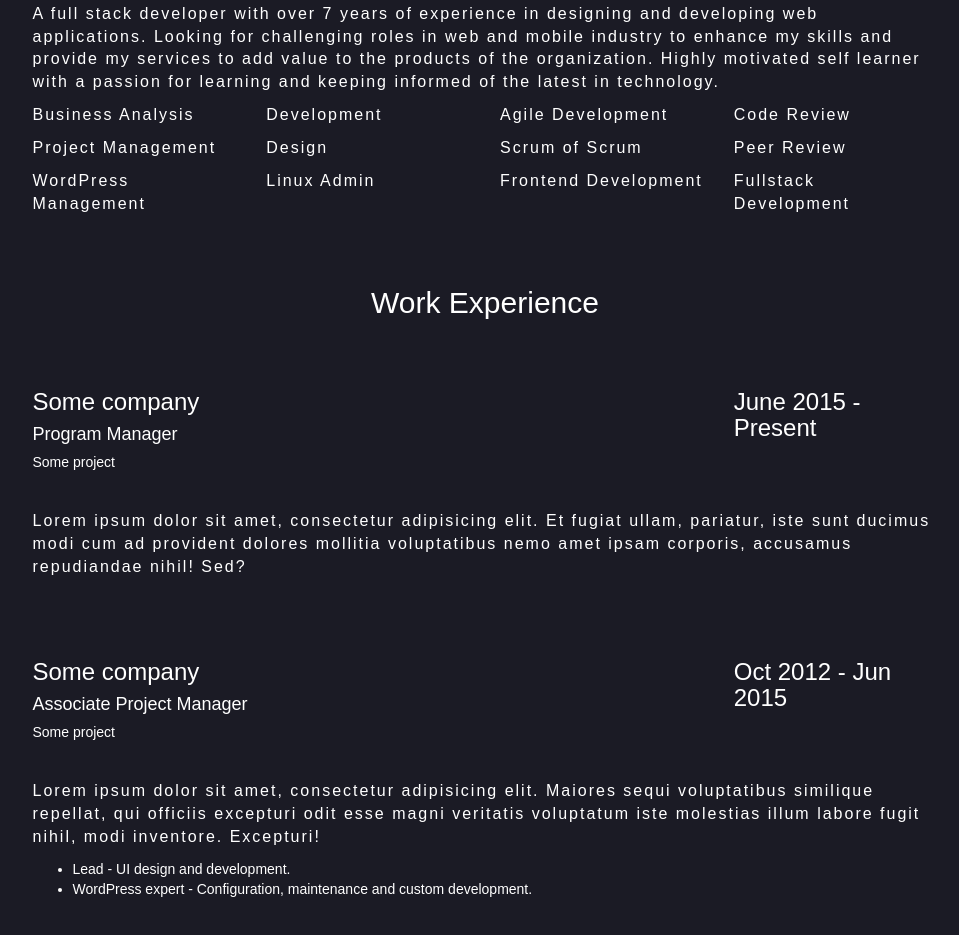
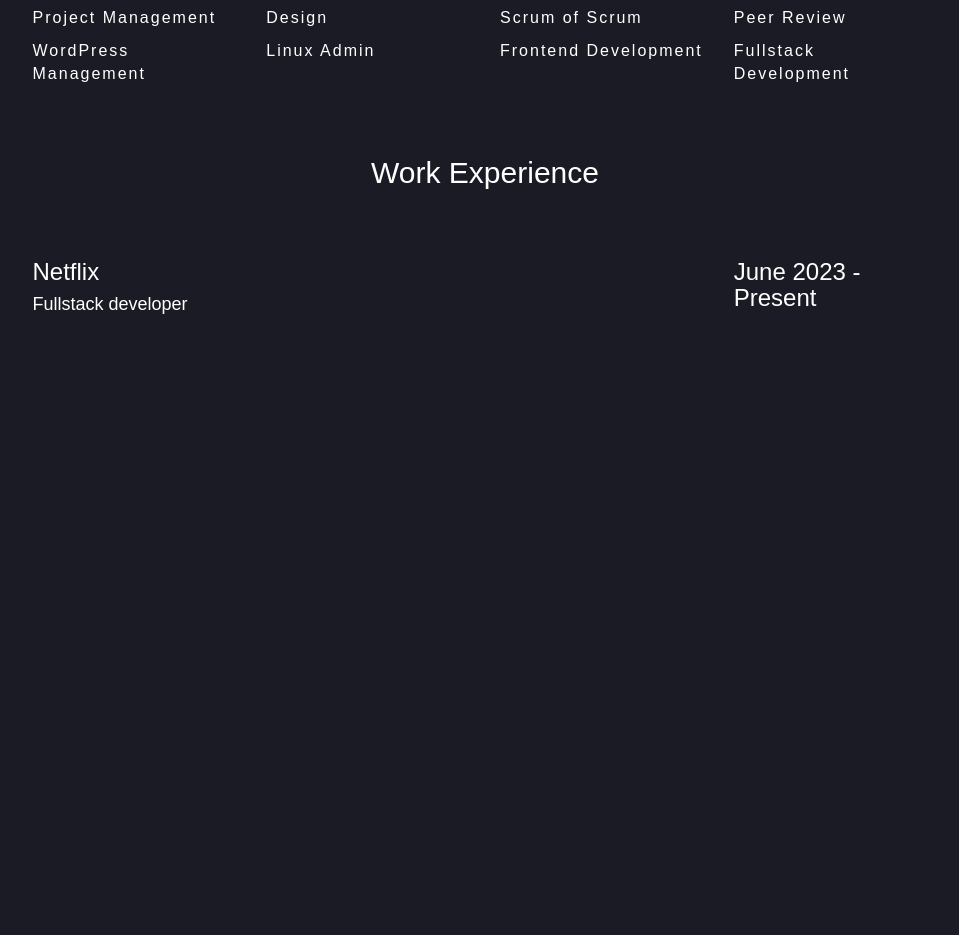
Before and after one commit to nazz-glitch/webprofile-appengine, a plain HTML site: page index.html in a window 1280 px wide. Shown: the part 837-1772 px from the top of the page, without its empty margins (155-1114 px from the left). After the commit the page ends 1182 px from the top, so only its background shows below. Drawn offline with nearby package versions, Linux system fonts and the light colour scheme.

Commit message:
Update index.html

```diff
--- a/index.html
+++ b/index.html
@@ -3,7 +3,7 @@
 <head>
     <meta charset="UTF-8">
     <meta name="viewport" content="width=device-width, initial-scale=1.0">
-    <title>Portfolio - Vishnu Padmanabhan</title>
+    <title>Portfolio - Muhammad Nazir</title>
     <link rel="stylesheet" href="https://maxcdn.bootstrapcdn.com/bootstrap/3.4.1/css/bootstrap.min.css">
     <link href="https://cdn.jsdelivr.net/gh/devicons/devicon@latest/devicon.min.css" rel="stylesheet">
     <link rel="stylesheet" href="styles.css">
@@ -13,9 +13,9 @@
         <div class="row">
             <div class="col-md-10 col-md-offset-1">
                 <div class="title text-center">
-            <h1>Vishnu Padmanabhan</h1>
+                    <h1>Muhammad Nazir</h1>
                     <h3>Fullstack Developer</h3>
-            <h4><a href="http://neoelemento.com">neoelemento.com</a></h4>
+
                     <hr />
                     <ul class="list-inline">
                         <li><i class="devicon-laravel-plain colored"></i></li>
@@ -28,17 +28,17 @@
 
                 <!-- Photo section -->
                 <div class="photos text-center">
-            <img src="https://via.placeholder.com/200" alt="Photo 1">
-            <img src="https://via.placeholder.com/200" alt="Photo 2">
-            <img src="https://via.placeholder.com/200" alt="Photo 3">
-            <img src="https://via.placeholder.com/200" alt="Photo 4">
-            <img src="https://via.placeholder.com/200" alt="Photo 5">
+                <img src="https://storage.googleapis.com/profilewebku/web/16e0c5f9b2de8f2d5b316a1b1277db22.jpg" alt="Photo 1">
+                <img src="https://storage.googleapis.com/profilewebku/web/20240422_111606.jpg" alt="Photo 2">
+                <img src="https://storage.googleapis.com/profilewebku/web/IMG-20241031-WA0057.jpg" alt="Photo 3">
+                <img src="https://storage.googleapis.com/profilewebku/web/a641db9df904fa0c06e1eb63b893b225.jpg" alt="Photo 4">
+                <img src="https://storage.googleapis.com/profilewebku/web/kitten.png" alt="Photo 5">
                 </div>
 
                 <!-- Summary section -->
                 <div class="summary">
                     <h2 class="text-center">Summary</h2>
-            <p>A full stack developer with over 7 years of experience in designing and developing web applications. Looking for challenging roles in web and mobile industry to enhance my skills and provide my services to add value to the products of the organization. Highly motivated self learner with a passion for learning and keeping informed of the latest in technology.</p>
+                    <p>A full stack developer with 1 years of experience in designing and developing web applications. Looking for challenging roles in web and mobile industry to enhance my skills and provide my services to add value to the products of the organization. Highly motivated self learner with a passion for learning and keeping informed of the latest in technology.</p>
                     <div class="row">
                         <div class="col-md-3 col-sm-3">
                             <p>Business Analysis</p>
@@ -68,40 +68,13 @@
                 <h2 class="text-center">Work Experience</h2>
                 <div class="row experience-title">
                     <div class="col-md-9">
-                <h3>Some company</h3>
-                <h4>Program Manager</h4>
-                <h5>Some project</h5>
+                        <h3>Netflix</h3>
+                        <h4>Fullstack developer</h4>
                     </div>
                     <div class="col-md-3">
-                <h3>June 2015 - Present</h3>
+                    <h3>June 2023 - Present</h3>
                     </div>
                 </div>
-            <div class="row experience-summary">
-                <div class="col-md-12">
-                <p>Lorem ipsum dolor sit amet, consectetur adipisicing elit. Et fugiat ullam, pariatur, iste sunt ducimus modi cum ad provident dolores mollitia voluptatibus nemo amet ipsam corporis, accusamus repudiandae nihil! Sed?</p>
-                </div>
-            </div>
-            <div class="row experience-title">
-                <div class="col-md-9">
-                <h3>Some company</h3>
-                <h4>Associate Project Manager</h4>
-                <h5>Some project</h5>
-                </div>
-                <div class="col-md-3">
-                <h3>Oct 2012 - Jun 2015</h3>
-                </div>
-            </div>
-            <div class="row experience-summary">
-                <div class="col-md-12">
-                <p>Lorem ipsum dolor sit amet, consectetur adipisicing elit. Maiores sequi voluptatibus similique repellat, qui officiis excepturi odit esse magni veritatis voluptatum iste molestias illum labore fugit nihil, modi inventore. Excepturi!</p>
-                <ul>
-                    <li>Lead - UI design and development.</li>
-                    <li>WordPress expert - Configuration, maintenance and custom development.</li>
-                </ul>
-                </div>
-            </div>
-            </div>
-
             </div>
         </div>
     </div>
```
Lines whose indentation alone changed are shown as unchanged.
